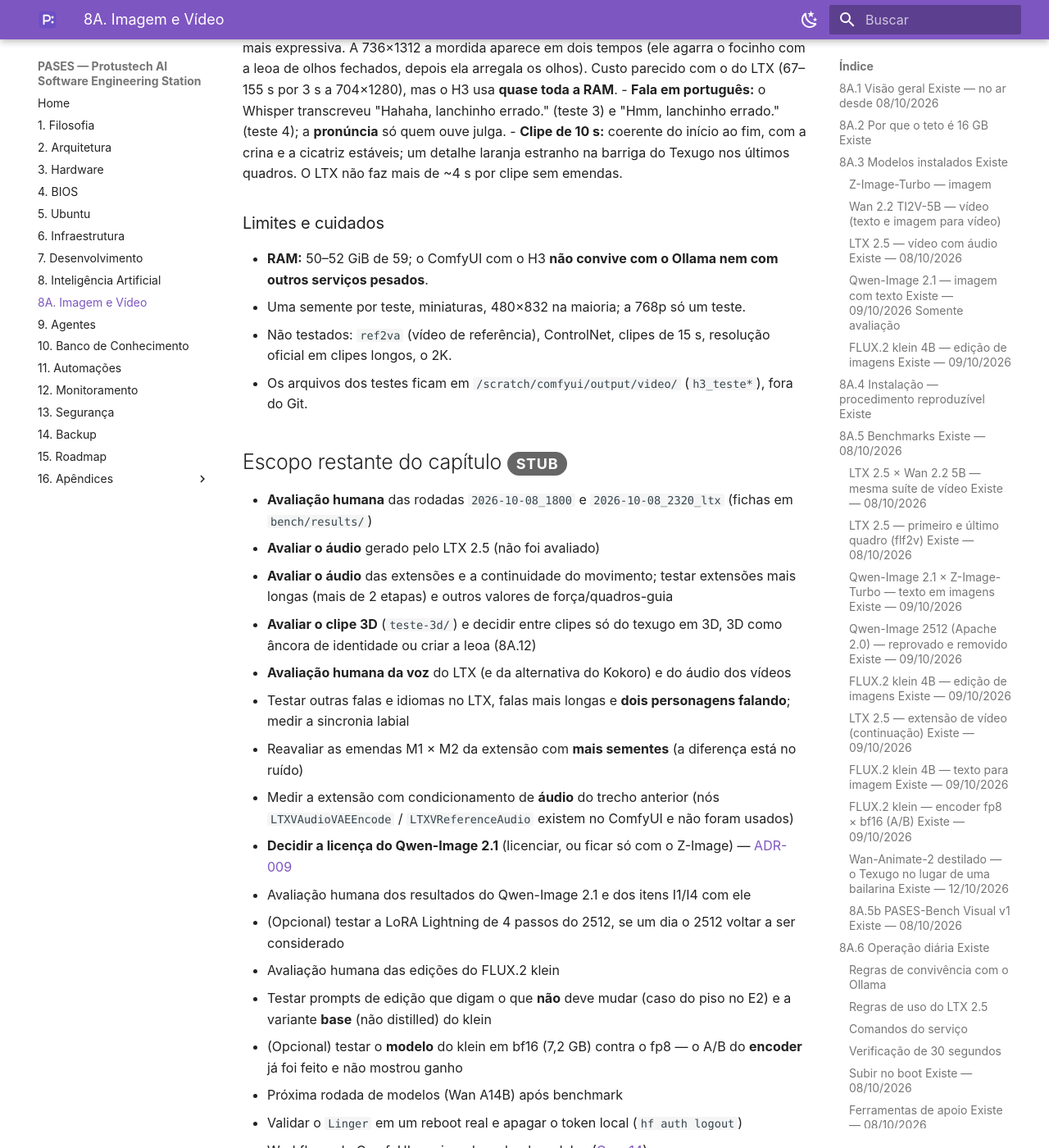
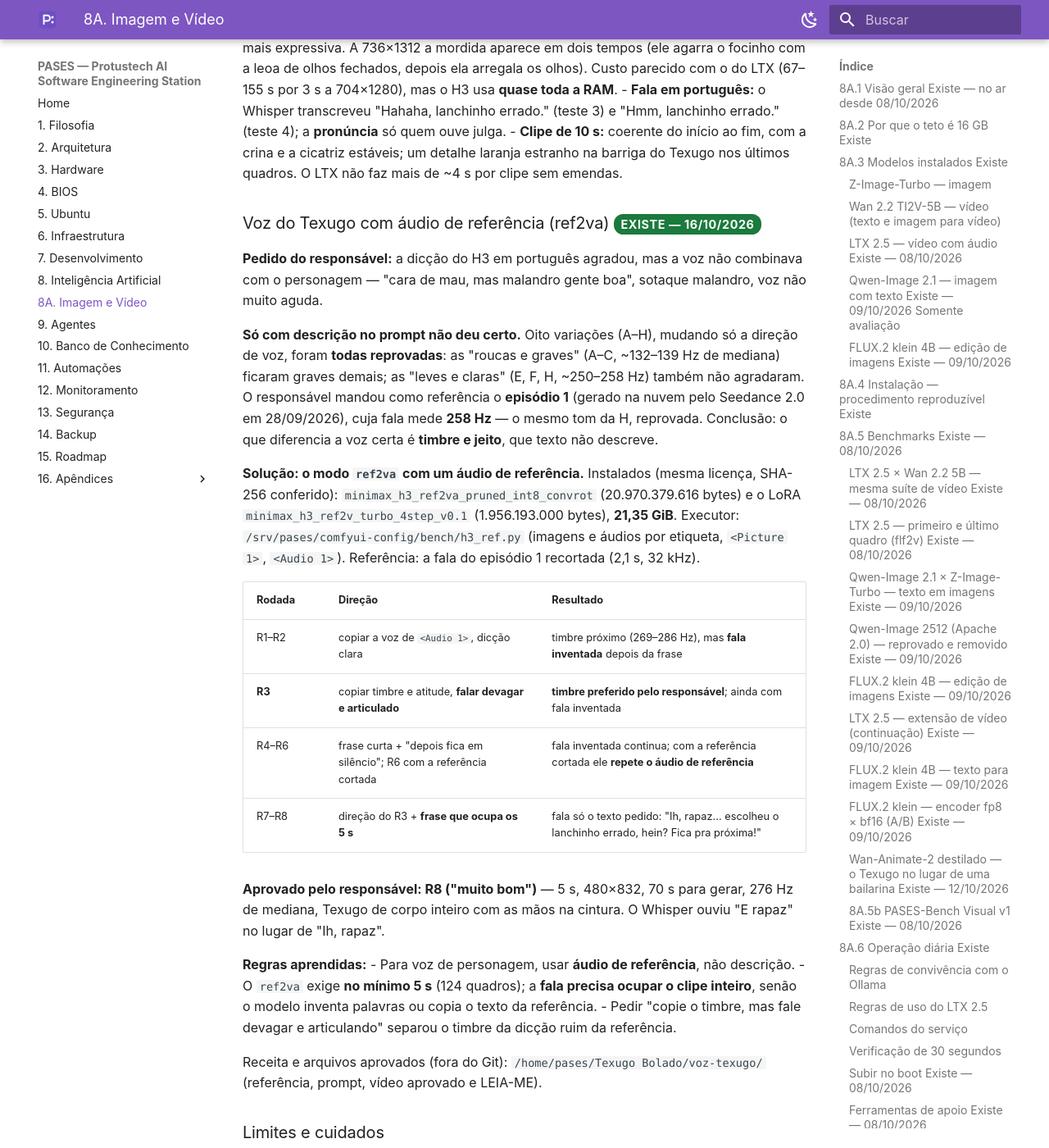
Before and after one commit to crystyano/pases-manual, an MkDocs documentation site: the page built from docs/08a-imagem-video.md, in a window 1280 px wide and 1400 px high, scrolled down 44115 px. Shown: the whole window at 82% size. Built offline with MkDocs 1.6.1 and Material for MkDocs 9.7.7, drawn with Linux system fonts in a browser that asks for light colours; a script that is not in the unit is left out; some of the changed text lies outside the part shown.

Commit message:
Manual PASES v0.24.0 - voz do Texugo aprovada com MiniMax H3 ref2va
Co-Authored-By: Claude Opus 5.5 <noreply@anthropic.com>

```diff
--- a/docs/08a-imagem-video.md
+++ b/docs/08a-imagem-video.md
@@ -976,10 +976,34 @@ Origem: `Comfy-Org/MiniMax-H3` no Hugging Face (Apache não: licença própria,
 - **Fala em português:** o Whisper transcreveu "Hahaha, lanchinho errado." (teste 3) e "Hmm, lanchinho errado." (teste 4); a **pronúncia** só quem ouve julga.
 - **Clipe de 10 s:** coerente do início ao fim, com a crina e a cicatriz estáveis; um detalhe laranja estranho na barriga do Texugo nos últimos quadros. O LTX não faz mais de ~4 s por clipe sem emendas.
 
+### Voz do Texugo com áudio de referência (ref2va) <span class="badge badge-existe">Existe — 16/10/2026</span>
+
+**Pedido do responsável:** a dicção do H3 em português agradou, mas a voz não combinava com o personagem — "cara de mau, mas malandro gente boa", sotaque malandro, voz não muito aguda.
+
+**Só com descrição no prompt não deu certo.** Oito variações (A–H), mudando só a direção de voz, foram **todas reprovadas**: as "roucas e graves" (A–C, ~132–139 Hz de mediana) ficaram graves demais; as "leves e claras" (E, F, H, ~250–258 Hz) também não agradaram. O responsável mandou como referência o **episódio 1** (gerado na nuvem pelo Seedance 2.0 em 28/09/2026), cuja fala mede **258 Hz** — o mesmo tom da H, reprovada. Conclusão: o que diferencia a voz certa é **timbre e jeito**, que texto não descreve.
+
+**Solução: o modo `ref2va` com um áudio de referência.** Instalados (mesma licença, SHA-256 conferido): `minimax_h3_ref2va_pruned_int8_convrot` (20.970.379.616 bytes) e o LoRA `minimax_h3_ref2v_turbo_4step_v0.1` (1.956.193.000 bytes), **21,35 GiB**. Executor: `/srv/pases/comfyui-config/bench/h3_ref.py` (imagens e áudios por etiqueta, `<Picture 1>`, `<Audio 1>`). Referência: a fala do episódio 1 recortada (2,1 s, 32 kHz).
+
+| Rodada | Direção | Resultado |
+|---|---|---|
+| R1–R2 | copiar a voz de `<Audio 1>`, dicção clara | timbre próximo (269–286 Hz), mas **fala inventada** depois da frase |
+| **R3** | copiar timbre e atitude, **falar devagar e articulado** | **timbre preferido pelo responsável**; ainda com fala inventada |
+| R4–R6 | frase curta + "depois fica em silêncio"; R6 com a referência cortada | fala inventada continua; com a referência cortada ele **repete o áudio de referência** |
+| R7–R8 | direção do R3 + **frase que ocupa os 5 s** | fala só o texto pedido: "Ih, rapaz... escolheu o lanchinho errado, hein? Fica pra próxima!" |
+
+**Aprovado pelo responsável: R8 ("muito bom")** — 5 s, 480×832, 70 s para gerar, 276 Hz de mediana, Texugo de corpo inteiro com as mãos na cintura. O Whisper ouviu "E rapaz" no lugar de "Ih, rapaz".
+
+**Regras aprendidas:**
+- Para voz de personagem, usar **áudio de referência**, não descrição.
+- O `ref2va` exige **no mínimo 5 s** (124 quadros); a **fala precisa ocupar o clipe inteiro**, senão o modelo inventa palavras ou copia o texto da referência.
+- Pedir "copie o timbre, mas fale devagar e articulando" separou o timbre da dicção ruim da referência.
+
+Receita e arquivos aprovados (fora do Git): `/home/pases/Texugo Bolado/voz-texugo/` (referência, prompt, vídeo aprovado e LEIA-ME).
+
 ### Limites e cuidados
 - **RAM:** 50–52 GiB de 59; o ComfyUI com o H3 **não convive com o Ollama nem com outros serviços pesados**.
 - Uma semente por teste, miniaturas, 480×832 na maioria; a 768p só um teste.
-- Não testados: `ref2va` (vídeo de referência), ControlNet, clipes de 15 s, resolução oficial em clipes longos, o 2K.
+- Não testados: `ref2va` com **vídeo** de referência, ControlNet, clipes de 15 s, resolução oficial em clipes longos, o 2K.
 - Os arquivos dos testes ficam em `/scratch/comfyui/output/video/` (`h3_teste*`), fora do Git.
 
 ## Escopo restante do capítulo <span class="badge badge-stub">Stub</span>
```
Also changed, not shown: docs/16-apendices/historico.md (+1 -0 lines).
